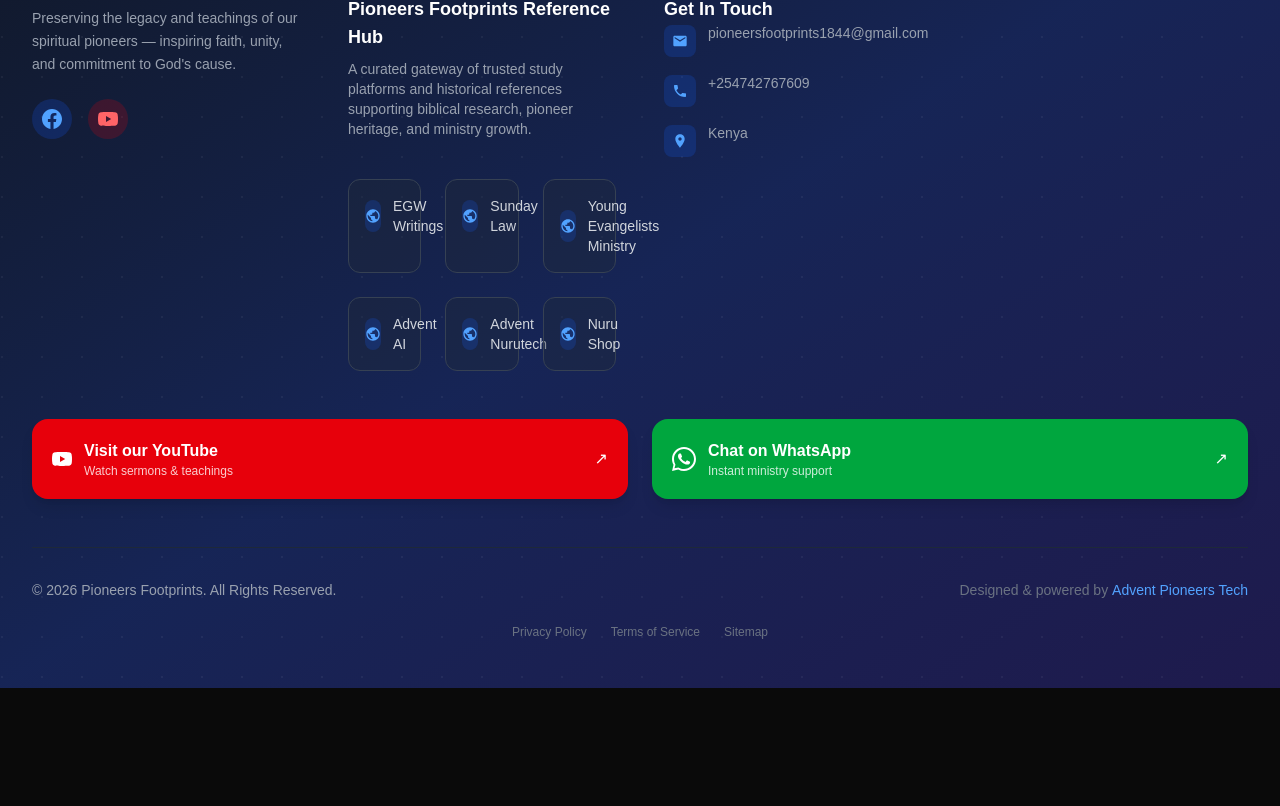
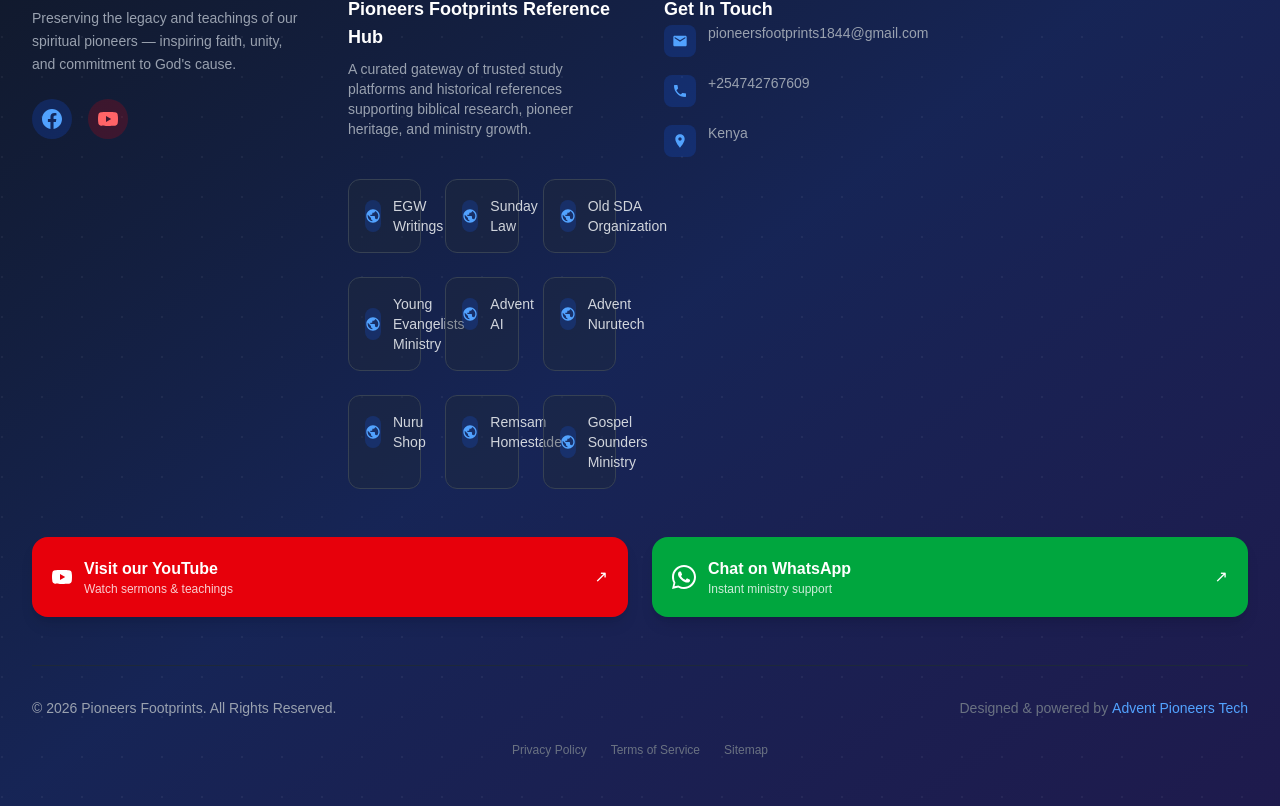
Before and after one commit to godfreyonyango365-blip/pioneersfootprints, a Next.js app: page / in a window 1280 px wide. Shown: the part 1809-2615 px from the top of the page. Before the commit the page ends 2497 px from the top, so only its background shows below. Built offline with nearby package versions, Linux system fonts and the light colour scheme.

Commit message:
Initial commit

```diff
--- a/components/footer.tsx
+++ b/components/footer.tsx
@@ -92,10 +92,13 @@
               {[
                 { name: "EGW Writings", url: "https://egwwritings.org/" },
                 { name: "Sunday Law", url: "https://SundayLaw.com/" },
+                  { name: "Old SDA Organization", url: "https://oldsda.org/" },
                 { name: "Young Evangelists Ministry", url: "https://youngevangelists.vercel.app/" },
                 { name: "Advent AI", url: "https://adventai.app/" },
                 { name: "Advent Nurutech", url: "https://www.adventnurutech.xyz/" },
                 { name: "Nuru Shop", url: "https://nurushop.co.ke/" },
+                { name: " Remsam Homestade", url: "https://https://remsamhomestead.com//" },
+                 { name: " Gospel Sounders Ministry", url: "https://www.gspublicationsandmissions.org//" },
               ].map((site, index) => (
                 <a key={index} href={site.url} target="_blank" rel="noopener noreferrer" className="block p-4 rounded-xl bg-gray-800/40 hover:bg-blue-600/20 border border-gray-700 hover:border-blue-500 transition-all duration-300 group">
                   <div className="flex items-center gap-3">
```
